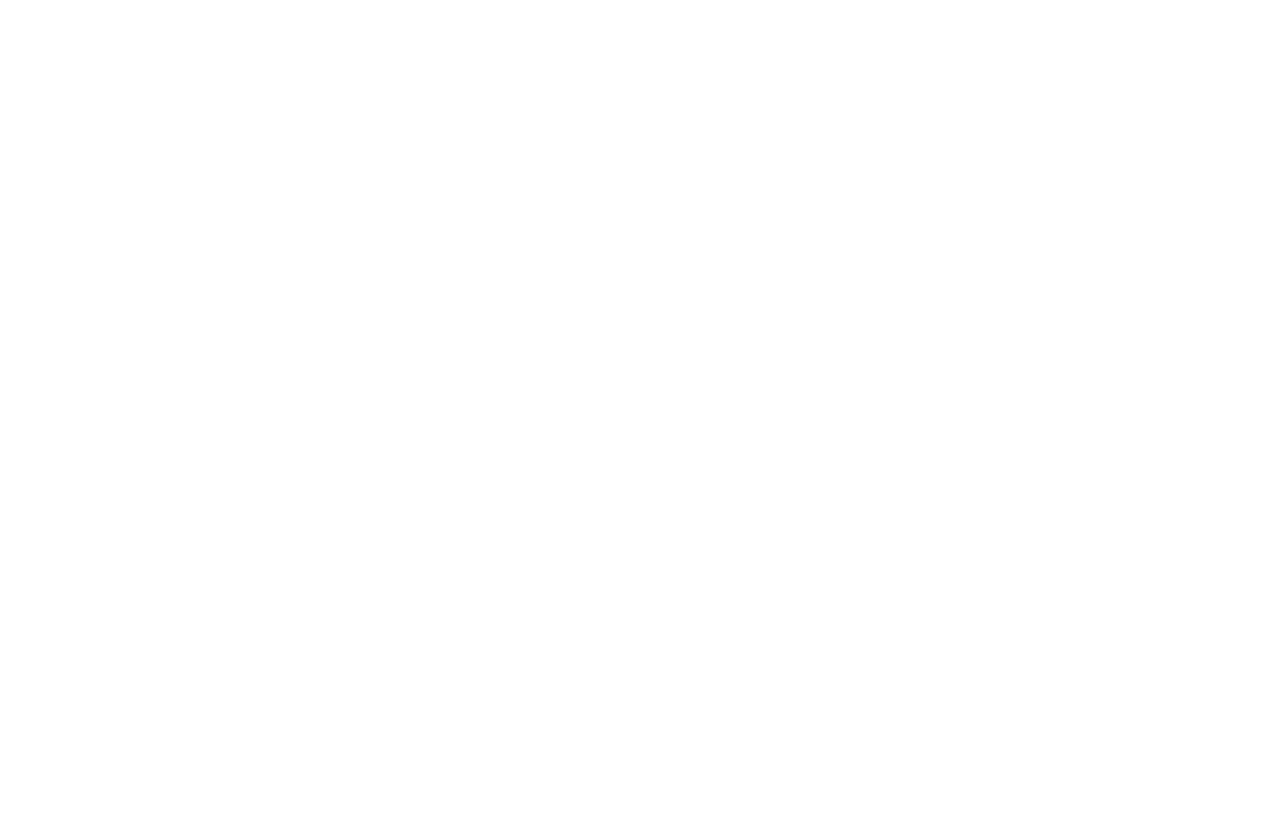
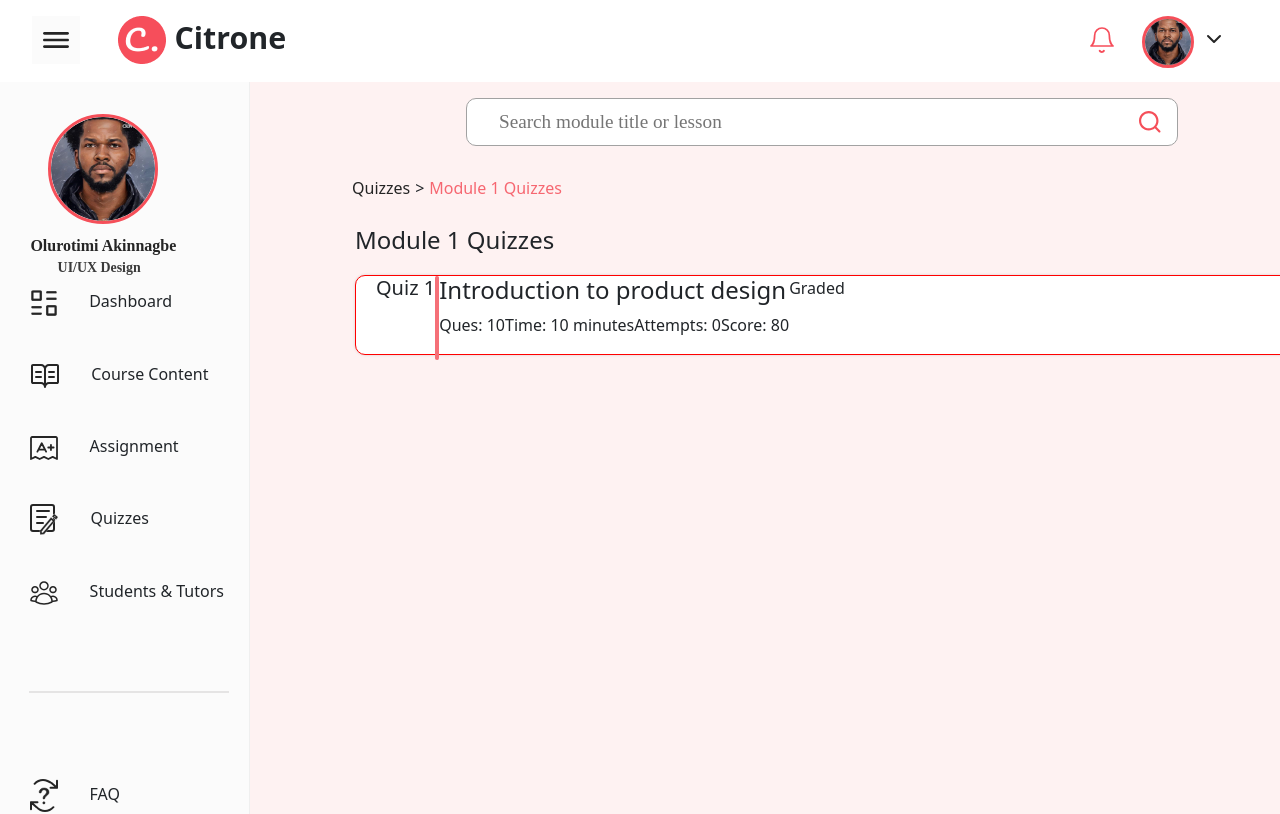
Before and after one commit to code-stormshadow/Citrone-Redesign, a React (Create React App) app: page /moduleone in a window 1280 px wide. Before the commit this address had no page. Shown: the top 814 px of the page. Built offline with nearby package versions, Linux system fonts and the light colour scheme.

Commit message:
update Quiz page

```diff
--- a/src/App.js
+++ b/src/App.js
@@ -14,6 +14,7 @@
 import Faq from './components/pages/dashboardpage/FAQs';
 import Settings from './components/pages/dashboardpage/Settings';
 import LogOut from './components/pages/dashboardpage/LogOut';
+import ModuleOne from './components/pages/dashboardpage/QuizModuleOne';
 
 function App() {
   return (
@@ -33,6 +34,7 @@
         <Route path="faq" element={<Faq />}></Route>
         <Route path="settings" element={<Settings />}></Route>
         <Route path="logout" element={<LogOut />}></Route>
+        <Route path="moduleone" element={<ModuleOne />}></Route>
       </Routes>
     </div>
   );
--- /dev/null
+++ b/src/components/pages/dashboardpage/QuizModuleOne.js
@@ -0,0 +1,66 @@
+import React from 'react';
+import NavBar from './db_ components/NavBar';
+import styles from './/.//db_ components/Dashboard.module.css';
+import SideNavBar from './db_ components/SideNavBar';
+import classes from '.././/dashboardpage/db_ components/Dashboard.module.css';
+import Line from '.././/dashboardpage/images/Line.png';
+
+const ModuleOne = () => {
+  return (
+    <div>
+      <NavBar />
+      <div className={styles.wrapper}>
+        <SideNavBar />
+        <div className={classes['quiz-module-one-container']}>
+          <div>
+            <div>
+              <input placeholder="Search module title or lesson" className={styles.searchBar} />
+            </div>
+          </div>
+          <div className={classes['quiz-moduleone-first-paragraph']}>
+            <div>
+              <p id={classes['quiz-moduleone-first-paragraph1']}>Quizzes</p>
+            </div>
+            <div className={classes['quiz-moduleone-first-paragraph2']}>
+              <p>&gt;</p>
+            </div>
+            <div>
+              <p id={classes['quiz-moduleone-first-paragraph3']}>Module 1 Quizzes</p>
+            </div>
+          </div>
+          <h4 id={classes['quiz-moduleone-first-paragraph4']}>Module 1 Quizzes</h4>
+          <div className={classes['quiz1-card']}>
+            <div>
+              <h5>Quiz 1</h5>
+            </div>
+            <div>
+              <img src={Line} alt="" />
+            </div>
+            <div>
+              <h4>Introduction to product design</h4>
+              <div className={classes['quiz1-card-sub-container']}>
+                <div>
+                  <p>Ques: 10</p>
+                </div>
+                <div>
+                  <p>Time: 10 minutes </p>
+                </div>
+                <div>
+                  <p>Attempts: 0</p>
+                </div>
+                <div>
+                  <p>Score: 80</p>
+                </div>
+              </div>
+            </div>
+            <div>
+              <p>Graded</p>
+            </div>
+          </div>
+        </div>
+      </div>
+    </div>
+  );
+};
+
+export default ModuleOne;
--- a/src/components/pages/dashboardpage/db_ components/Dashboard.module.css
+++ b/src/components/pages/dashboardpage/db_ components/Dashboard.module.css
@@ -932,17 +932,17 @@
 /*  Quizzes styling starts here */
 
 .quiz-container h3 {
-  margin: 5% 9%;
+  margin: 3% 9%;
   font-size: 26px;
-}
+  }
 
 .modules {
   width: 950px;
   height: 754px;
   overflow-y: scroll;
-  margin-top: -30px;
-  margin-left: 99px;
-}
+  margin-top: -10px;
+  margin-left: 90px;
+  }
 
 .module-container {
   background: #ffff;
@@ -952,10 +952,16 @@
   display: flex;
   font-family: 'Mont';
   padding-top: 2%;
-  padding-left: 10px;
+  padding-left: 8px;
   width: 944px;
   height: 144px;
   color: #3A3A3A;
+  cursor: pointer;
+}
+
+.module-one-link {
+  background: #030303;
+  color: red;
 }
 
 #module {
@@ -1058,4 +1064,47 @@
 .hr {
   width: 944px;
 }
+
+.quiz-module-one-container {
+  /* border: 1px solid red; */
+}
+
+.quiz-moduleone-first-paragraph {
+  display: flex;
+  margin-top: 30px;
+  margin-left: 102px;
+  width: 210px;
+  justify-content: space-between;
+}
+
+#quiz-moduleone-first-paragraph1 {
+  color: #252525;
+  /* font-style: normal; */
+  font-weight: 300;
+}
+
+#quiz-moduleone-first-paragraph3 {
+  color: #F66771;
+}
+
+#quiz-moduleone-first-paragraph4 {
+  margin: 10px 105px;
+}
+
+.quiz1-card {
+  background: #ffff;
+  border: 1px solid red;
+  border-radius: 10px;
+  box-shadow: 0px 0px 3px rgba(0, 0, 0, 0.15);
+  display: flex;
+  height: 80px;
+  margin: 20px 105px;
+  padding-left: 20px;
+  width: 944px;
+}
+
+.quiz1-card-sub-container {
+  display: flex;
+}
+
 /*  Quizzes styling ends here */
--- a/src/components/pages/dashboardpage/db_ components/QuizzesModule.js
+++ b/src/components/pages/dashboardpage/db_ components/QuizzesModule.js
@@ -1,10 +1,15 @@
 import React from 'react';
+import { Link } from 'react-router-dom';
 import Line from '..//images/Line.png';
 import Note from '..//images/Note.png';
 import classes from './Dashboard.module.css';
 const QuizzesModule = () => {
   return (
     <div className={classes.modules}>
+      <Link
+        style={{ textDecoration: 'none' }}
+        className={classes['module-one-link']}
+        to="/moduleone">
         <div className={classes['module-container']}>
           <div>
             <h5 id={classes.module}>Module</h5>
@@ -29,11 +34,12 @@
                 <img id={classes['module-image-paragraph2']} src={Note} />
               </div>
               <div>
-              <p id={classes['module-image-paragraph2']}>4/4 Quizzes Attempted</p>
+                <p id={classes['module-image-paragraph2']}>4&#8725;4 Quizzes Attempted</p>
               </div>
             </div>
           </div>
         </div>
+      </Link>
       <hr className={classes.hr} />
       <div className={classes['module-2-6-container']}>
         <div>
--- a/src/components/pages/landingpage/MultiCarousel.js
+++ b/src/components/pages/landingpage/MultiCarousel.js
@@ -42,6 +42,7 @@
             {`You'll learn how to transform user research to high-fidelity interactive designs...`}
           </p>
           <Link
+            style={{ textDecoration: 'none' }}
             className={classes['carousel-links']}
             to="https://www.stutern.com/beginners-course/ui_ux_design.html">
             <div id={classes['carousel-image-button']}>
@@ -60,8 +61,9 @@
             {`You’ll`} build exciting portfolios while learning the fundamentals of HTML, CSS...
           </p>
           <Link
+            style={{ textDecoration: 'none' }}
             className={classes['carousel-links']}
-            to="https://www.stutern.com/beginners-course/ui_ux_design.html">
+            to="https://www.stutern.com/intermediate-course/frontend_development.html">
             <div id={classes['carousel-image-button']}>
               <div>
                 <p>Learn more</p>
@@ -76,8 +78,9 @@
           <h4>Backend Development</h4>
           <p>{`You'll learn the fundamentals of backend development, build a job ready port...`}</p>
           <Link
+            style={{ textDecoration: 'none' }}
             className={classes['carousel-links']}
-            to="https://www.stutern.com/beginners-course/ui_ux_design.html">
+            to="https://www.stutern.com/intermediate-course/backend_development.html">
             <div id={classes['carousel-image-button']}>
               <div>
                 <p>Learn more</p>
@@ -92,8 +95,9 @@
           <h4>Data Science</h4>
           <p>{` You’ll learn the fundamentals of Python, data science and machine learning...`}</p>
           <Link
+            style={{ textDecoration: 'none' }}
             className={classes['carousel-links']}
-            to="https://www.stutern.com/beginners-course/ui_ux_design.html">
+            to="https://www.stutern.com/intermediate-course/data_science.html">
             <div id={classes['carousel-image-button']}>
               <div>
                 <p>Learn more</p>
@@ -108,8 +112,9 @@
           <h4>Mobile Development</h4>
           <p>{`You'll learn the best practices for mobile development, build a portfolio of...`}</p>
           <Link
+            style={{ textDecoration: 'none' }}
             className={classes['carousel-links']}
-            to="https://www.stutern.com/beginners-course/ui_ux_design.html">
+            to="https://www.stutern.com/intermediate-course/mobile_development.html">
             <div id={classes['carousel-image-button']}>
               <div>
                 <p>Learn more</p>
@@ -125,9 +130,7 @@
           <p>
             {`You'll learn to ensure that products match expected requirements while free of defects.`}
           </p>
-          <Link
-            className={classes['carousel-links']}
-            to="https://www.stutern.com/beginners-course/ui_ux_design.html">
+          <Link style={{ textDecoration: 'none' }} className={classes['carousel-links']} to="">
             <div id={classes['carousel-image-button']}>
               <div>
                 <p>Learn more</p>
```
Lines whose indentation alone changed are shown as unchanged.
